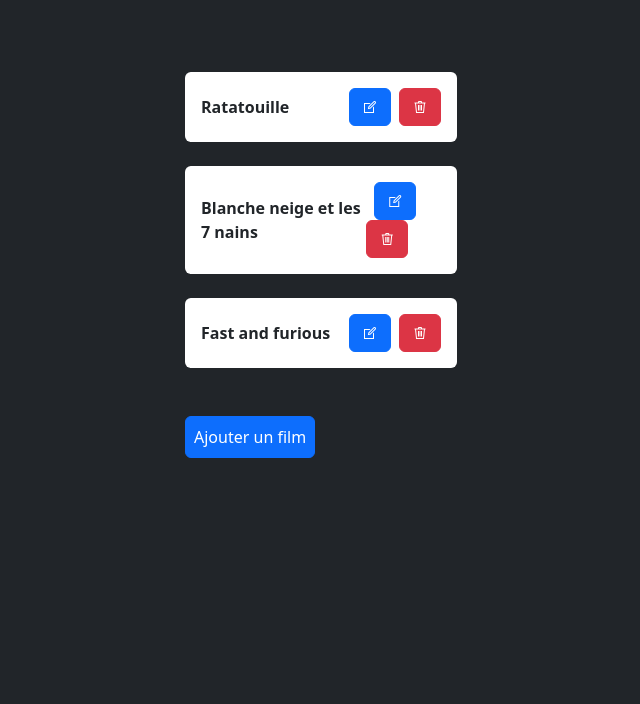
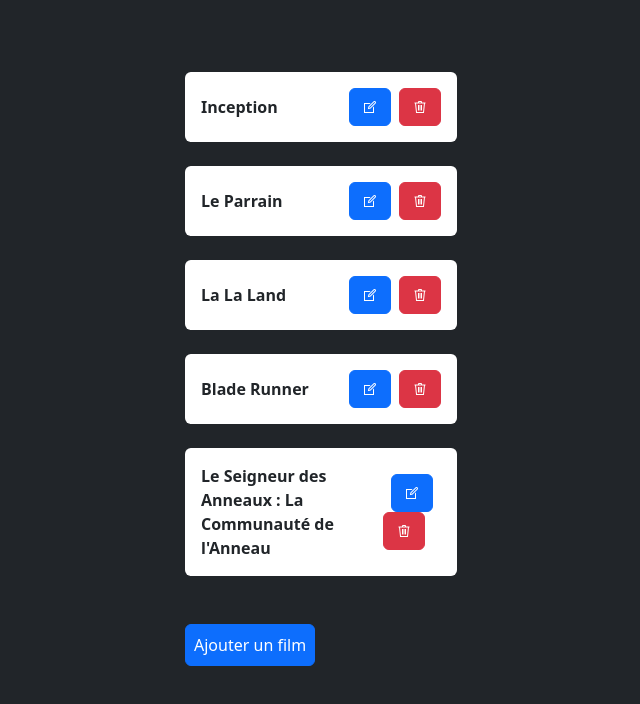
Before and after one commit to valmri/Todo-list-films, a Vue app: page / in a window 1280 px wide. Shown: the top 704 px of the page, without its empty margins (319-959 px from the left). Built offline with nearby package versions, Linux system fonts and the light colour scheme.

Commit message:
Création class film et réalisateur

```diff
--- a/src/components/List.vue
+++ b/src/components/List.vue
@@ -2,7 +2,7 @@
   <div class="d-block w-25">
 
       <div v-for="(film, index) in films" class="d-flex justify-content-between align-items-center bg-white text-dark rounded p-3 m-4">
-        <span class="fw-bold">{{ film }}</span>
+        <span class="fw-bold">{{ film.titre }}</span>
         <div>
           <button class="btn btn-primary mx-2" title="Éditer le film" @click="openCardEditFilm(index)">
             <i class="las la-edit"></i>
@@ -29,14 +29,57 @@
 </template>
 
 <script>
+
+class Film {
+  titre;
+  annee;
+  langue;
+  realisateur;
+  genre;
+
+  constructor(titre, annee, langue, realisateur, genre) {
+    this.titre = titre;
+    this.annee = annee;
+    this.langue = langue;
+    this.realisateur = realisateur;
+    this.genre = genre;
+  }
+}
+
+class Realisateur {
+  nom;
+  prenom;
+  nationalite;
+  dateNaissance;
+
+  constructor(nom, prenom, nationalite, dateNaissance) {
+    this.nom = nom;
+    this.prenom = prenom;
+    this.nationalite = nationalite;
+    this.dateNaissance = dateNaissance;
+  }
+
+  getIdentite() {
+    return this.prenom + ' ' + this.nom;
+  }
+}
 export default {
   name: "List",
   data() {
     return {
+      realisateurs: [
+        new Realisateur("Nolan", "Christopher", "Britannique", 1970),
+        new Realisateur("Coppola", "Francis Ford", "Américain", 1939),
+        new Realisateur("Chazelle", "Damien", "Américain", 1985),
+        new Realisateur("Scott", "Ridley", "Britannique", 1937),
+        new Realisateur("Jackson", "Peter", "Néo-Zélandais", 1961)
+      ],
       films: [
-          'Ratatouille',
-          'Blanche neige et les 7 nains',
-          'Fast and furious'
+        new Film("Inception", 2010, "Anglais", "this.realisateurs[1].getIdentite()", "Science-fiction"),
+        new Film("Le Parrain", 1972, "Anglais", "this.realisateurs[1].getIdentite()", "Drame"),
+        new Film("La La Land", 2016, "Anglais", "this.realisateurs[2].getIdentite()", "Comédie musicale"),
+        new Film("Blade Runner", 1982, "Anglais", "this.realisateurs[3].getIdentite()", "Science-fiction"),
+        new Film("Le Seigneur des Anneaux : La Communauté de l'Anneau", 2001, "Anglais", "this.realisateurs[4].getIdentite()", "Fantaisie")
       ],
       openCard: false,
       openCardEdit: false,
@@ -60,11 +103,11 @@
     },
     openCardEditFilm: function(index) {
       this.openCardEdit = true;
-      this.titreFilm = this.films[index];
+      this.titreFilm = this.films[index].titre;
       this.indexFilm = index;
     },
     editFilm: function(index) {
-      this.films[index] = this.titreFilm;
+      this.films[index].titre = this.titreFilm;
       this.openCardEdit = false;
     }
   }
```
